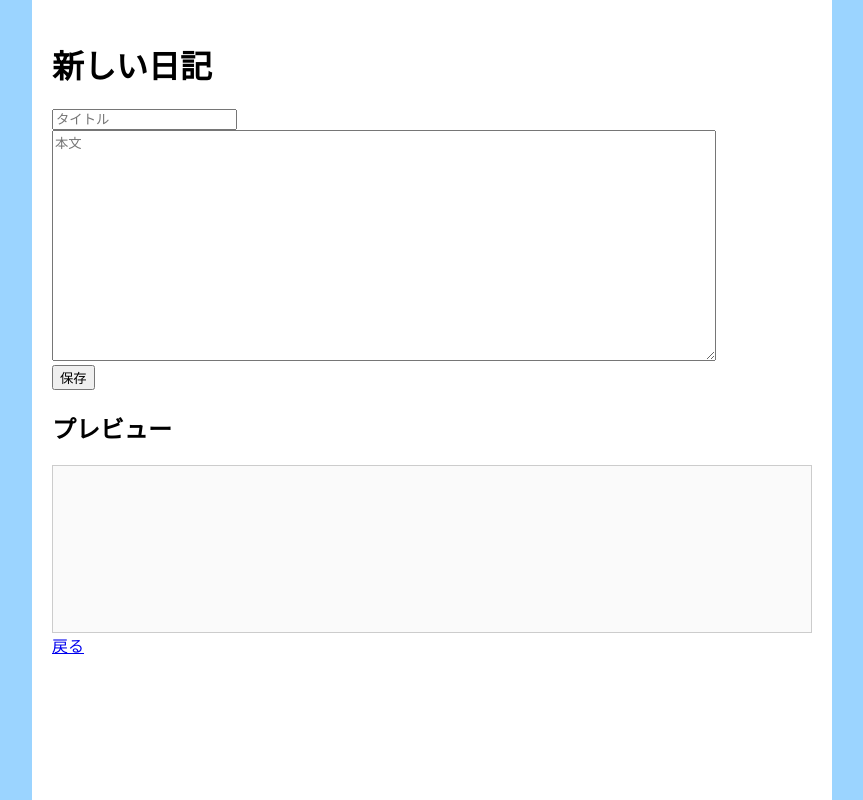
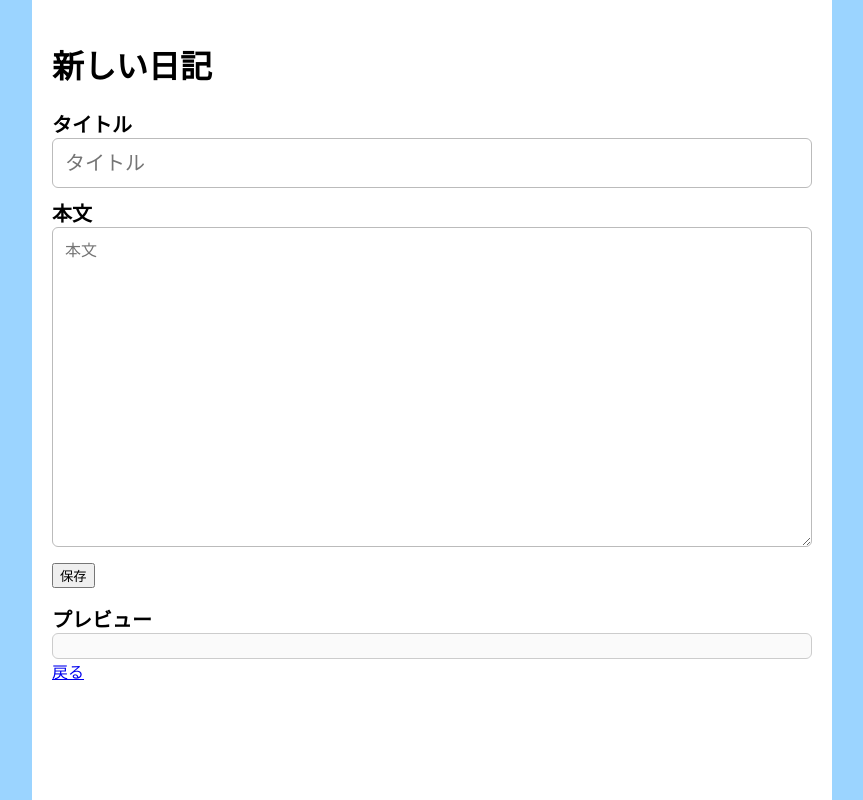
Before and after one commit to u5a91/moyamoya, a Flask app: page /new in a window 1280 px wide. Shown: the whole page, without its empty margins (208-1071 px from the left). Run offline with Flask 3, Linux system fonts and the light colour scheme; the visitor is signed in with stand-in values (Sample User, id 1).

Commit message:
Improve and unify CSS for new/edit entry pages

```diff
--- a/templates/new_entry.html
+++ b/templates/new_entry.html
@@ -3,20 +3,78 @@
 {% block title %}新しい日記{% endblock %}
 
 {% block content %}
+    <style>
+        .panel {
+            border: 1px solid #ccc;
+            padding: 12px;
+            background: #fafafa;
+            border-radius: 6px;
+        }
+
+        .entry-form {
+            max-width: 900px;
+        }
+
+        .form-label {
+            display: block;
+            margin-top: 10px;
+            font-size: 20px;
+            font-weight: 600;
+        }
+
+        .title-input,
+        .body-textarea {
+            width: 100%;
+            box-sizing: border-box;
+            font-size: 16px;
+            line-height: 1.6;
+            padding: 10px 12px;
+            border: 1px solid #bbb;
+            border-radius: 6px;
+            background: #fff;
+        }
+
+        .title-input {
+            font-size: 20px;
+            line-height: 1.4;
+            font-family: inherit;
+        }
+
+        .body-textarea {
+            min-height: 320px;
+            resize: vertical;
+            font-family: inherit;
+        }
+
+        .actions {
+            margin-top: 12px;
+            display: flex;
+            gap: 10px;
+            align-items: center;
+        }
+    </style>
+
     <h1>新しい日記</h1>
-    <form method="post">
-        <input name="title" placeholder="タイトル">
-        <br>
-        <textarea id="body-textarea" name="body" rows="15" cols="80" placeholder="本文"></textarea>
-        <br>
-        <button type="submit">保存</button>
+
+    <form method="post" class="entry-form">
+
+        <div>
+            <label class="form-label" for="title-input">タイトル</label>
+            <input id="title-input" class="title-input" type="text" name="title" placeholder="タイトル">
+        </div>
+        <div>
+            <label class="form-label" for="body-textarea">本文</label>
+            <textarea id="body-textarea" class="body-textarea" name="body" placeholder="本文"></textarea>
+        </div>
+        <div class="actions">
+            <button type="submit">保存</button>
+        </div>
     </form>
 
     <!-- プレビュー表示領域 -->
-    <div style="margin-top: 16px;">
-        <h2>プレビュー</h2>
-        <div id="preview"
-                style="border: 1px solid #ccc; padding: 8px; min-height: 150px; background: #fafafa;">
+    <div style="margin-top: 16px;" class="entry-form">
+        <label class="form-label">プレビュー</label>
+        <div id="preview" class="panel">
         </div>
     </div>
 
```
Also changed, not shown: templates/edit_entry.html (+61 -11 lines).
